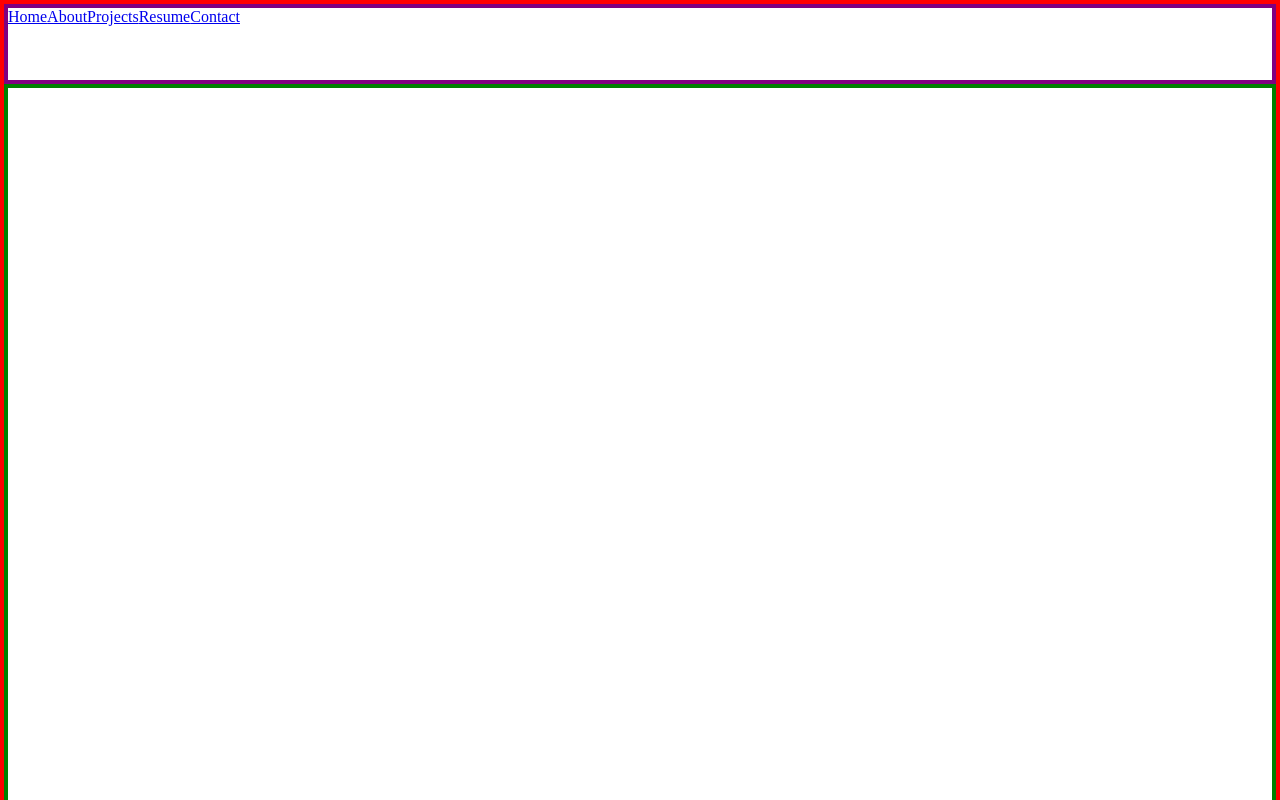
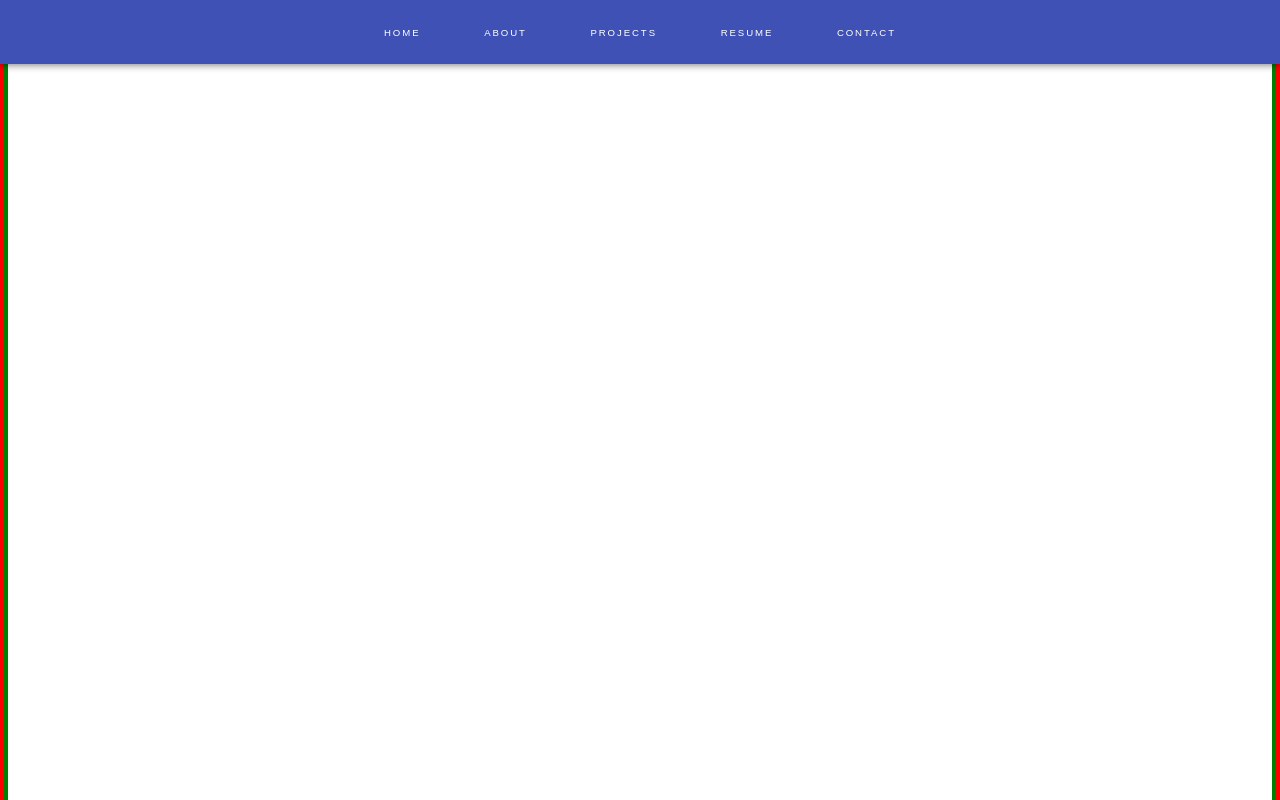
Before and after one commit to zach-ryan-butler/portfolio-site, a React app: page / in a window 1280 px wide. Shown: the top 800 px of the page. Built offline with nearby package versions, Linux system fonts and the light colour scheme; the HTML template or start-up script is replaced by a standard one.

Commit message:
add styles

```diff
--- a/src/components/header/Header.js
+++ b/src/components/header/Header.js
@@ -1,51 +1,85 @@
 import React from 'react';
-import { NavHashLink as Link } from 'react-router-hash-link';
+import { NavHashLink as RouterLink } from 'react-router-hash-link';
+import { AppBar, Toolbar, Link } from '@material-ui/core';
+import { makeStyles } from '@material-ui/core/styles';
 
-import styles from './header.css';
+const useStyles = makeStyles({
+  root: {
+    alignItems: 'center',
+  },
+  toolbar: {
+    width: '40%',
+    justifyContent: 'space-between',
+  },
+  link: {
+    color: 'inherit',
+    fontFamily: 'Arial',
+    fontSize: '.6em',
+    letterSpacing: '.2em',
+    textTransform: 'uppercase',
+    '&:hover': {
+      textDecoration: 'none',
+    },
+  },
+});
 
 export default function Header() {
+  const classes = useStyles();
+
   return (
-    <div className={styles.root}>
+    <AppBar className={classes.root}>
+      <Toolbar className={classes.toolbar}>
         <Link
+          className={classes.link}
+          smooth
           activeClassName='selected'
-        activeStyle={{ color: 'yellow' }}
-        smooth
+          activeStyle={{ color: 'red' }}
           to='/#section-home'
+          component={RouterLink}
         >
           Home
         </Link>
         <Link
+          className={classes.link}
+          smooth
           activeClassName='selected'
-        activeStyle={{ color: 'yellow' }}
-        smooth
+          activeStyle={{ color: 'red' }}
           to='/about#section-about'
+          component={RouterLink}
         >
           About
         </Link>
         <Link
+          className={classes.link}
+          smooth
           activeClassName='selected'
-        activeStyle={{ color: 'yellow' }}
-        smooth
+          activeStyle={{ color: 'red' }}
           to='/projects#section-projects'
+          component={RouterLink}
         >
           Projects
         </Link>
         <Link
+          className={classes.link}
           activeClassName='selected'
-        activeStyle={{ color: 'yellow' }}
+          activeStyle={{ color: 'red' }}
           smooth
           to='/resume#section-resume'
+          component={RouterLink}
         >
           Resume
         </Link>
         <Link
+          className={classes.link}
           activeClassName='selected'
-        activeStyle={{ color: 'yellow' }}
+          activeStyle={{ color: 'red' }}
           smooth
           to='/contact#section-contact'
+          component={RouterLink}
         >
           Contact
         </Link>
-    </div>
+      </Toolbar>
+    </AppBar>
   );
 }
```
Lines whose indentation alone changed are shown as unchanged.
